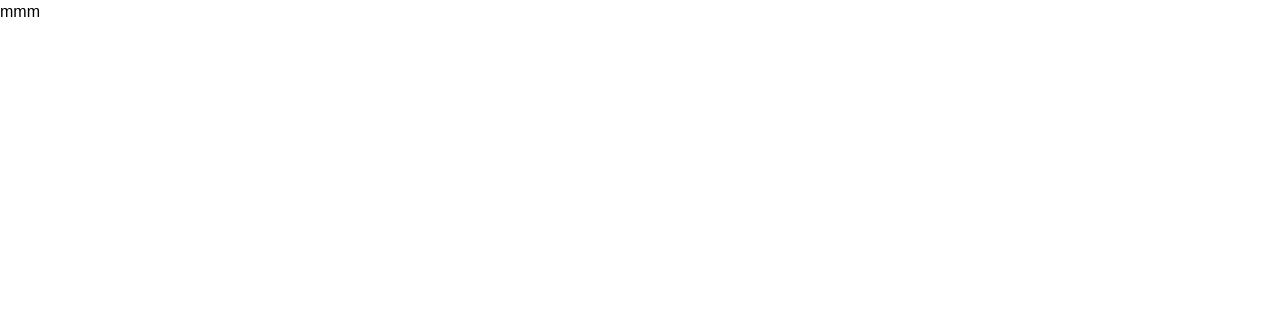
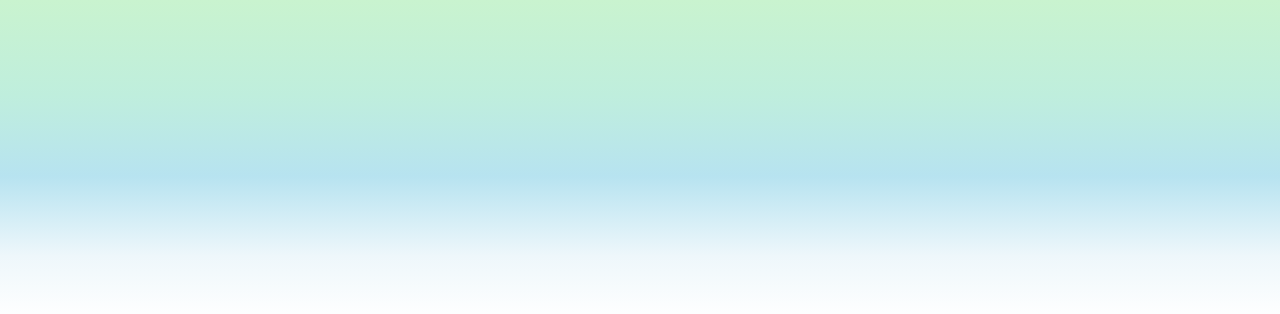
Before and after one commit to rohith2412/gym, a Next.js app: page /v1/dashboard in a window 1280 px wide. Shown: the top 314 px of the page. Built offline with nearby package versions, Linux system fonts and the light colour scheme.

Commit message:
added basic

```diff
--- a/app/v1/dashboard/page.jsx
+++ b/app/v1/dashboard/page.jsx
@@ -1,8 +1,9 @@
+import Background from '@/components/Background'
 import React from 'react'
 
 const page = () => {
   return (
-    <div>mmm</div>
+    <div><Background /></div>
   )
 }
 
--- /dev/null
+++ b/components/Background.jsx
@@ -0,0 +1,26 @@
+import React from "react";
+
+const Background = ({ children }) => {
+  return (
+    <div
+      style={{
+        minHeight: "40vh",
+        width: "100%",
+        background: `
+          linear-gradient(
+            180deg,
+            #c9f3cf 0%,
+            #bfeedd 30%,
+            #b7e3f0 55%,
+            #eef7fb 80%,
+            #ffffff 100%
+          )
+        `,
+      }}
+    >
+      {children}
+    </div>
+  );
+};
+
+export default Background;
--- a/components/MainLogo.jsx
+++ b/components/MainLogo.jsx
@@ -3,7 +3,7 @@ import React from "react";
 const MainLogo = () => {
   return (
     <div>
-      <img width={30} height={30} alt="MainLogo1" src="/MainLogo1.png" />
+      <img width={30} height={30} alt="MainLogo1" src="/MainLogo3.png" />
     </div>
   );
 };
```
Also changed, not shown: public/MainLogo4.png (added), public/MainLogo5.png (added).
